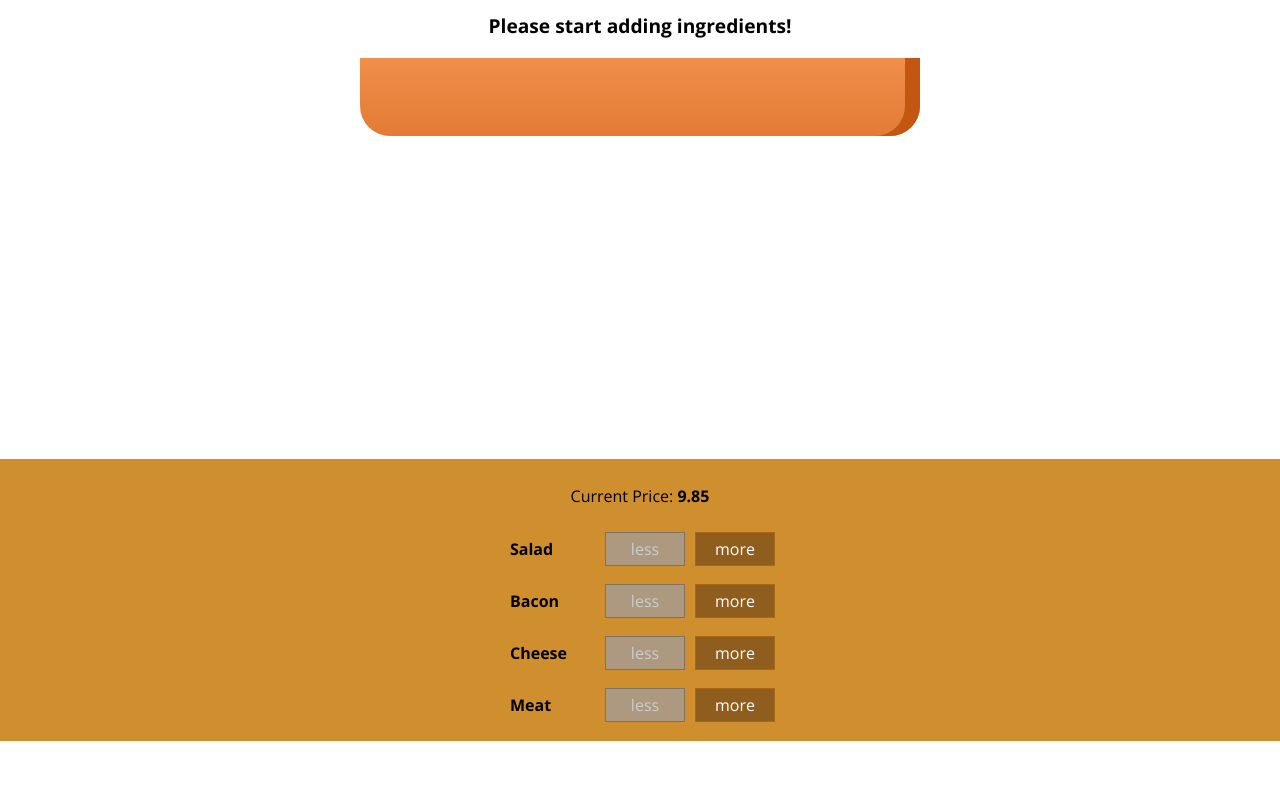
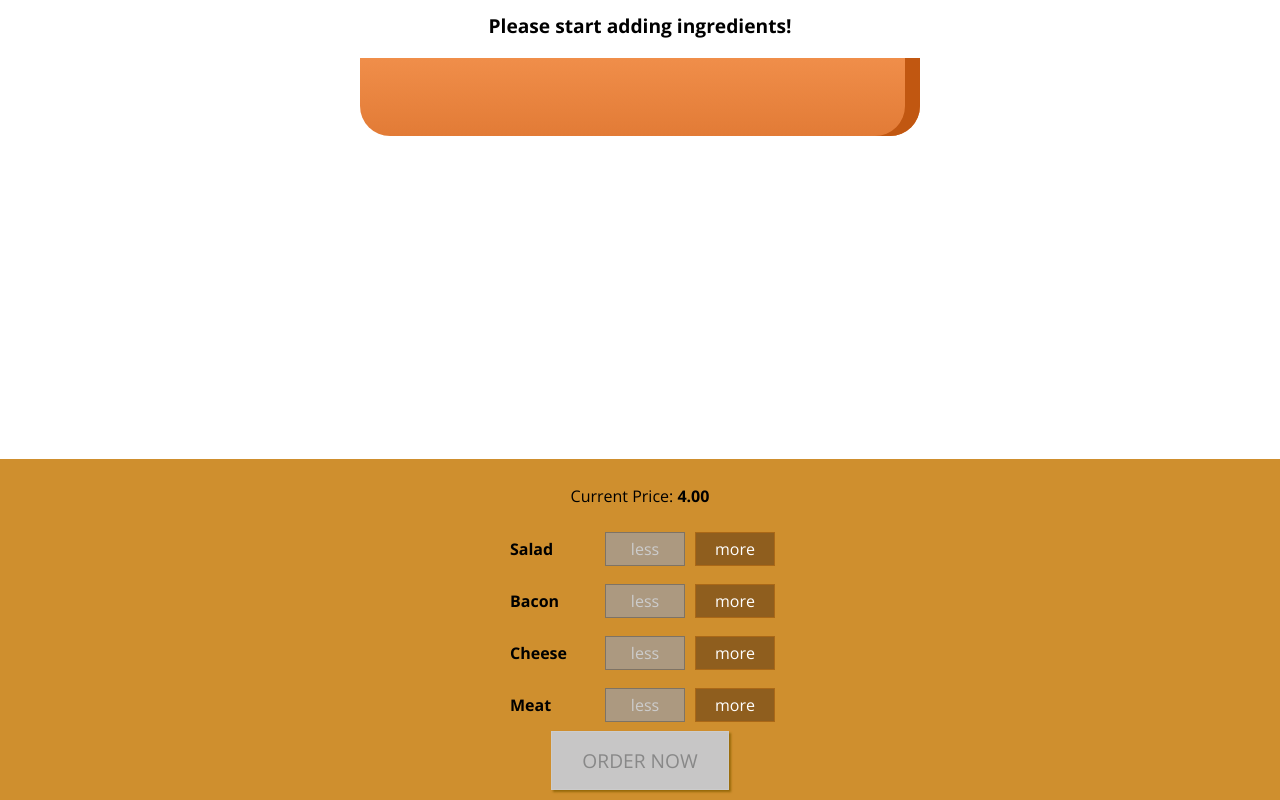
Before and after one commit to Uni-qunzhiw/React-BurgerBuilder, a React (Create React App) app: page / in a window 1280 px wide. Shown: the part 201-1001 px from the top of the page. Before the commit the page ends 942 px from the top, so only its background shows below. Built offline with nearby package versions, Linux system fonts and the light colour scheme; the HTML template or start-up script is replaced by a standard one.

Commit message:
order summary and order button added

```diff
--- a/src/components/Burger/BuildControls/BuildControls.js
+++ b/src/components/Burger/BuildControls/BuildControls.js
@@ -21,6 +21,9 @@
                 removed= {()=>props.ingredientDeleted(ctrl.type)}
                 disabled = {props.disabled[ctrl.type]} />
         ))}
+        <button
+            className={classes.OrderButton}
+            disabled={!props.purchasable}>ORDER NOW</button>
     </div>
 );
 
--- a/src/components/Burger/BuildControls/BuildControls.module.css
+++ b/src/components/Burger/BuildControls/BuildControls.module.css
@@ -8,3 +8,44 @@
     margin: auto;
     padding: 10px 0;
 }
+
+.OrderButton {
+    background-color: #DAD735;
+    outline: none;
+    cursor: pointer;
+    border: 1px solid #966909;
+    color: #966909;
+    font-family: inherit;
+    font-size: 1.2em;
+    padding: 15px 30px;
+    box-shadow: 2px 2px 2px #966909;
+}
+
+.OrderButton:hover, .OrderButton:active {
+    background-color: #A0DB41;
+    border: 1px solid #966909;
+    color: #966909;
+}
+
+.OrderButton:disabled {
+    background-color: #C7C6C6;
+    cursor: not-allowed;
+    border: 1px solid #ccc;
+    color: #888888;
+}
+
+.OrderButton:not(:disabled) {
+    animation: enable 0.3s linear;
+}
+
+@keyframes enable {
+    0% {
+        transform: scale(1);
+    }
+    60% {
+        transform: scale(1.1);
+    }
+    100% {
+        transform: scale(1);
+    }
+}
--- a/src/containers/BurgerBuilder/BurgerBuilder.js
+++ b/src/containers/BurgerBuilder/BurgerBuilder.js
@@ -25,7 +25,21 @@
             cheese: 0,
             meat: 0
         },
-        totalPrice: 9.85
+        totalPrice: 4,
+        purchasable : false
+    };
+    // have to receive updated ingredients otherwise we might not be able to access
+    // to updated ingredients when setstate is called.
+    updatePurchaseState (ingredients) {
+
+        const sum = Object.keys(ingredients)
+            .map(igKey => {
+                return ingredients[igKey];
+            })
+            .reduce((sum, cur) => {
+                return sum + cur;
+            }, 0);
+        this.setState({purchasable: sum > 0});
     };
 
     addIngredientHandler = (type) => {
@@ -40,7 +54,10 @@
         const oldPrice = this.state.totalPrice;
         const newPrice = oldPrice + priceAddition;
         this.setState({totalPrice: newPrice, ingredients: updatedIngredients})
+        this.updatePurchaseState(updatedIngredients);
     };
+
+
 
     removeIngredientHandler = (type) => {
         const oldCount = this.state.ingredients[type];
@@ -56,7 +73,8 @@
         const priceDeduction = INGRREDIENT_PRICE[type];
         const oldPrice = this.state.totalPrice;
         const newPrice = oldPrice - priceDeduction;
-        this.setState({totalPrice: newPrice, ingredients: updatedIngredients})
+        this.setState({totalPrice: newPrice, ingredients: updatedIngredients});
+        this.updatePurchaseState(updatedIngredients);
     };
 
     render () {
@@ -77,6 +95,7 @@
                     ingredientAdded = {this.addIngredientHandler}
                     ingredientDeleted = {this.removeIngredientHandler}
                     disabled={disabledInfo}
+                    purchasable = {this.state.purchasable}
                     price={this.state.totalPrice} />
             </Aux>
         );
```
Also changed, not shown: src/components/UI/Backdrop/Backdrop.js (added), src/components/UI/Modal/Modal.js (added), 1 other file (tests, documents, lock files or other folders).
